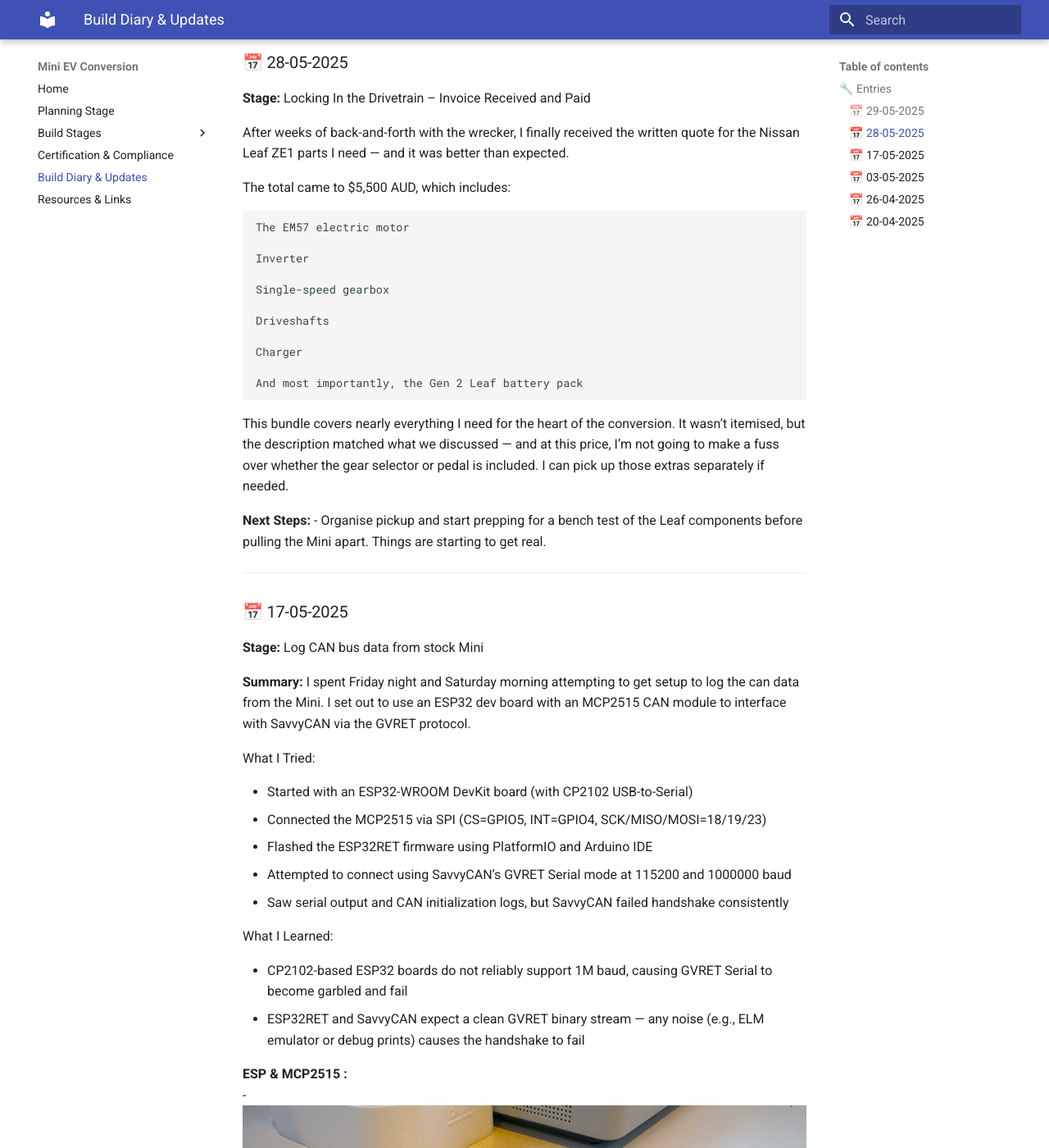
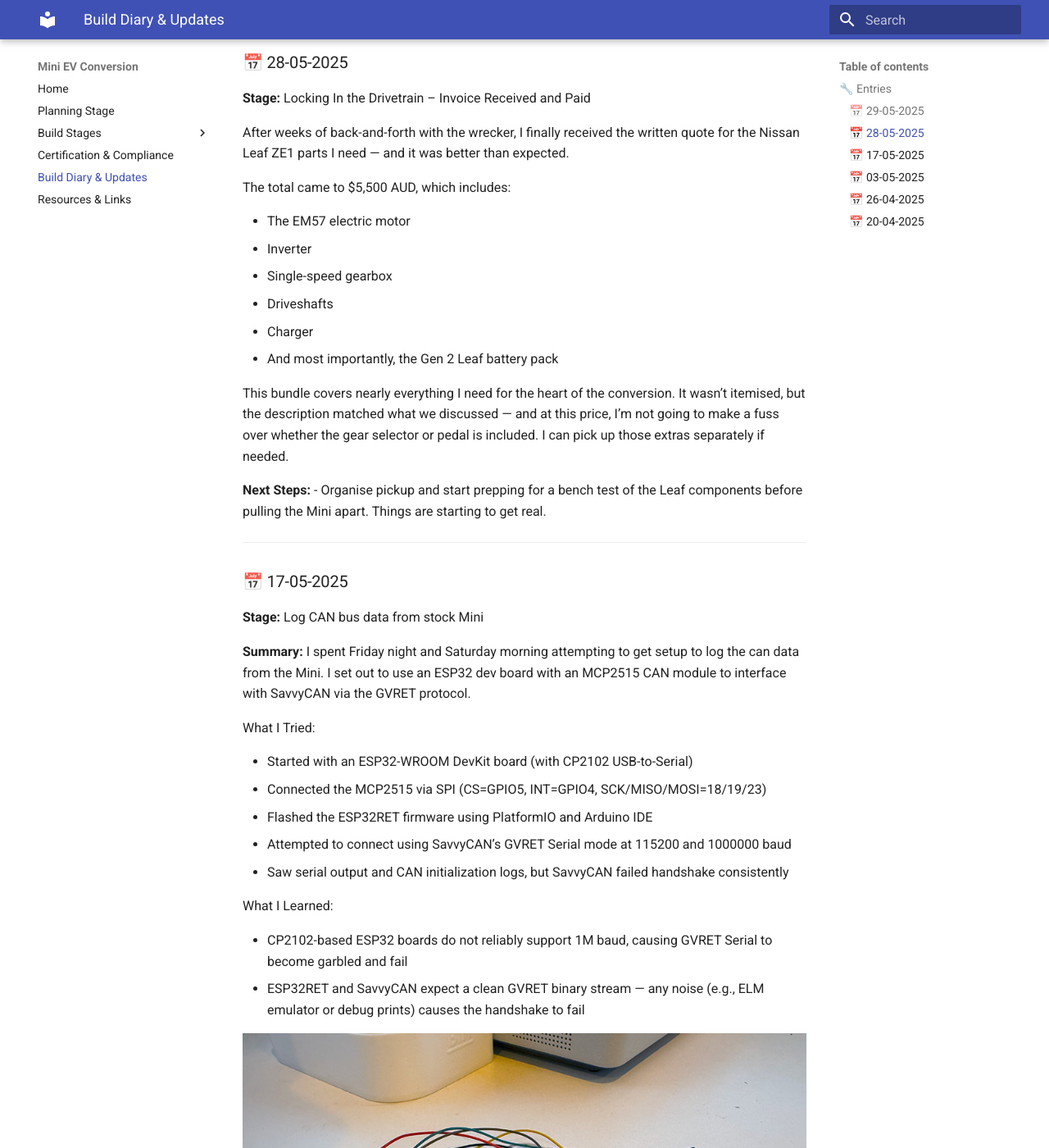
Before and after one commit to bobjwatts/miniev-docs, an MkDocs documentation site: the page built from docs/diary_updates.md, in a window 1280 px wide and 1400 px high, scrolled down 820 px. Shown: the whole window at 82% size. Built offline with MkDocs 1.6.1 and Material for MkDocs 9.7.7, drawn with Linux system fonts in a browser that asks for light colours.

Commit message:
Update dot points

```diff
--- a/docs/diary_updates.md
+++ b/docs/diary_updates.md
@@ -36,17 +36,12 @@ After weeks of back-and-forth with the wrecker, I finally received the written q
 
 The total came to $5,500 AUD, which includes:
 
-    The EM57 electric motor
-
-    Inverter
-
-    Single-speed gearbox
-
-    Driveshafts
-
-    Charger
-
-    And most importantly, the Gen 2 Leaf battery pack
+- The EM57 electric motor
+- Inverter
+- Single-speed gearbox
+- Driveshafts
+- Charger
+- And most importantly, the Gen 2 Leaf battery pack
 
 This bundle covers nearly everything I need for the heart of the conversion. It wasn’t itemised, but the description matched what we discussed — and at this price, I’m not going to make a fuss over whether the gear selector or pedal is included. I can pick up those extras separately if needed.
 
@@ -74,8 +69,8 @@ What I Learned:
 - CP2102-based ESP32 boards do not reliably support 1M baud, causing GVRET Serial to become garbled and fail
 - ESP32RET and SavvyCAN expect a clean GVRET binary stream — any noise (e.g., ELM emulator or debug prints) causes the handshake to fail
 
-**ESP & MCP2515 :**
-- ![ESP & MCP2515](media/espcan.jpg)
+
+![ESP & MCP2515](media/espcan.jpg)
 
 **Next Steps:**
 - I’ve ordered a few ESP32 boards with CH340 USB chips, which support 1,000,000 baud for GVRET serial communication with SavvyCAN. Once they arrive, I’ll resume testing with the precombiled ESPRET bin.
```
